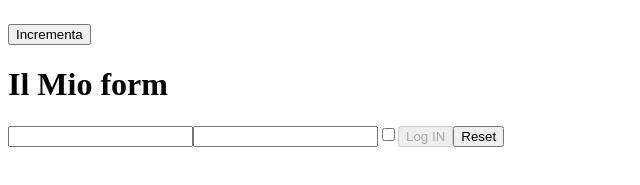
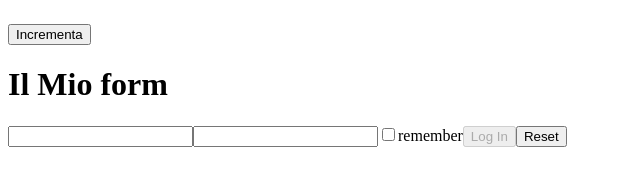
Before and after one commit to Aledevel/react, a React (Vite) app in the folder esercitazione 3/esercitazione/: page / in a window 1280 px wide. Shown: the part 475-660 px from the top of the page, without its empty margins (0-640 px from the left). Built offline with nearby package versions, Linux system fonts and the light colour scheme.

Commit message:
salvataggio

```diff
--- a/esercitazione 3/esercitazione/src/MyForm.jsx
+++ b/esercitazione 3/esercitazione/src/MyForm.jsx
@@ -9,6 +9,7 @@ export function MyForm(){
     })
 
  function handleDataChange(event){
+    event.preventDefault()
     const name= event.target.name
     const value=  event.target.value
     const checked= event.target.checked
@@ -36,15 +37,15 @@ export function MyForm(){
 }
 
 return(
-    <div>
+    <form>
         <h1>Il Mio form</h1>
         <input name="Username" value={data.username} onChange={handleDataChange} />
         <input name="password" type="password" value={data.password} onChange={handleDataChange} />
-        <input type="checkbox" name="session" checked={data.session} onChange={handleDataChange}/>
-        <button disabled={!data.username || !data.password}>Log IN</button>
+        <input type="checkbox" name="session" checked={data.session} onChange={handleDataChange}/><span>remember</span>
+        <button disabled={!data.username || !data.password}>Log In</button>
         <button onClick={Resetform}>Reset</button>
 
-    </div>
+    </form>
 )
 
 }
```
